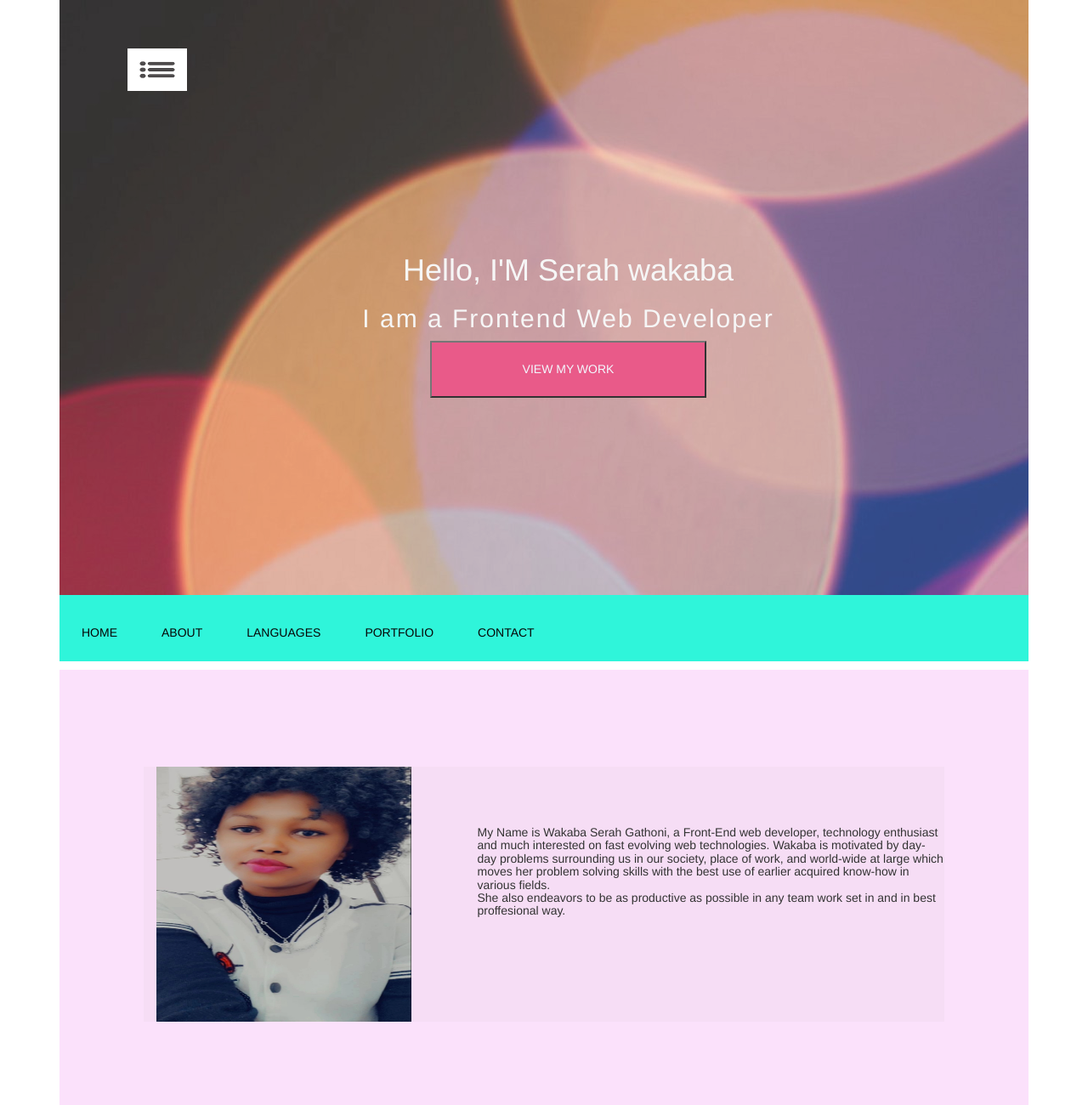
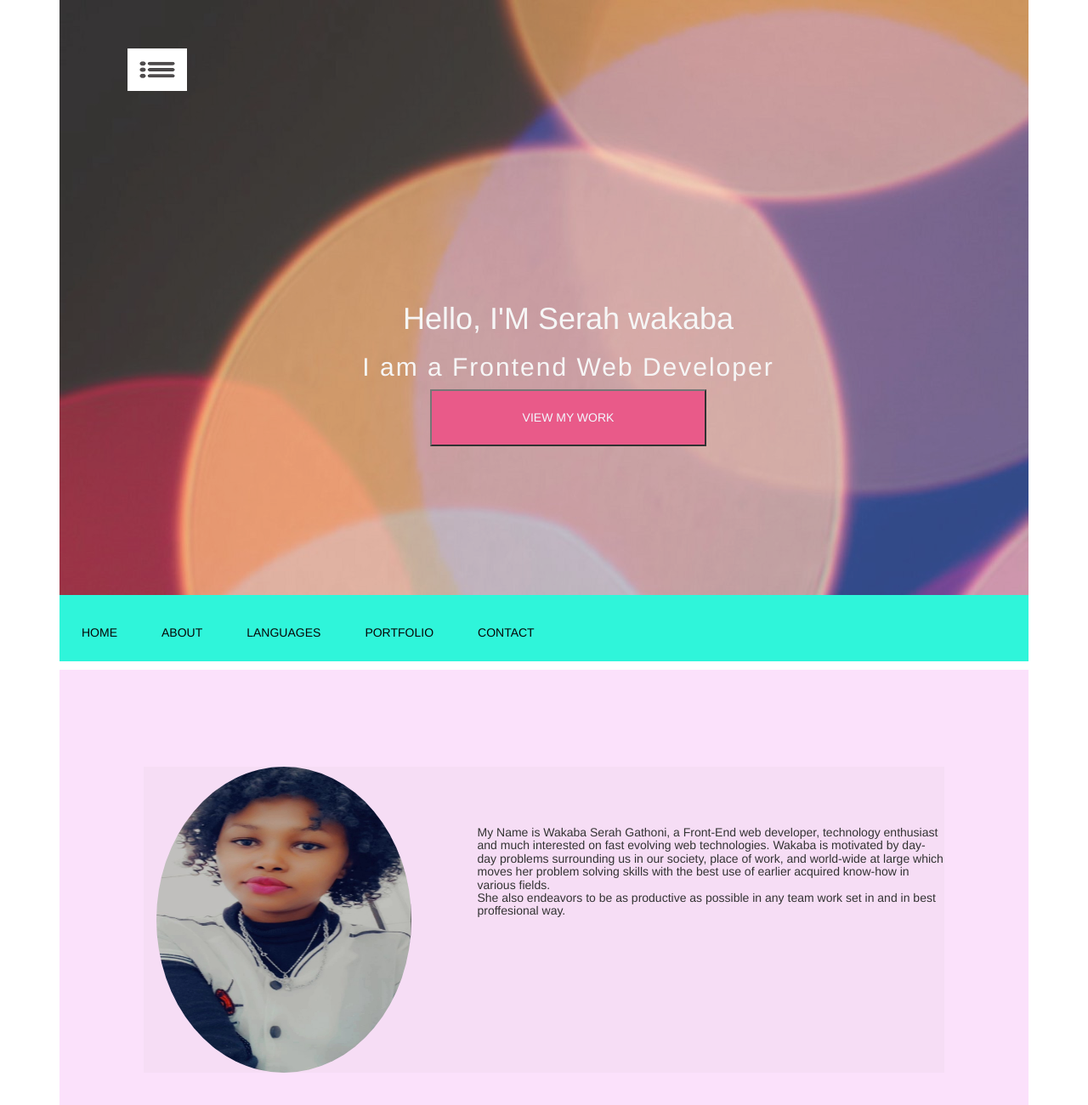
Before and after one commit to Serahwakaba/Portfolio, a plain HTML site: page index.html in a window 1280 px wide. Shown: the top 1300 px of the page at 85% size. Drawn offline with nearby package versions, Linux system fonts and the light colour scheme.

Commit message:
profile commit

```diff
--- a/index.css
+++ b/index.css
@@ -12,9 +12,13 @@ body{
 }
 .intro{
     text-align: center;
-    padding-top:15%;
+    padding-top:20%;
     padding-left: 5%;
     color:whitesmoke;
+}
+.round{
+    border-radius:60%;
+    border-style: solid;
 }
 
 .logo{
--- a/index.html
+++ b/index.html
@@ -35,13 +35,13 @@
                 <li><a href="#contact">CONTACT</a></li>
               </ul>
             </div>
-            <div class="about">
+            <div class="about" id="about">
 
             <div class="row" style="background-color: rgba(172, 161, 152, 0.062);">
               <div class="col-md-5 no-gutters">
                 <div class="rightside d-flex justify-content-center align-items-center">
                     <img class="round" src="./images/profile.jpeg"
-                        width="300" height="300">
+                        width="300" height="360">
                 </div>
             </div>
             <br><br><br>
```
